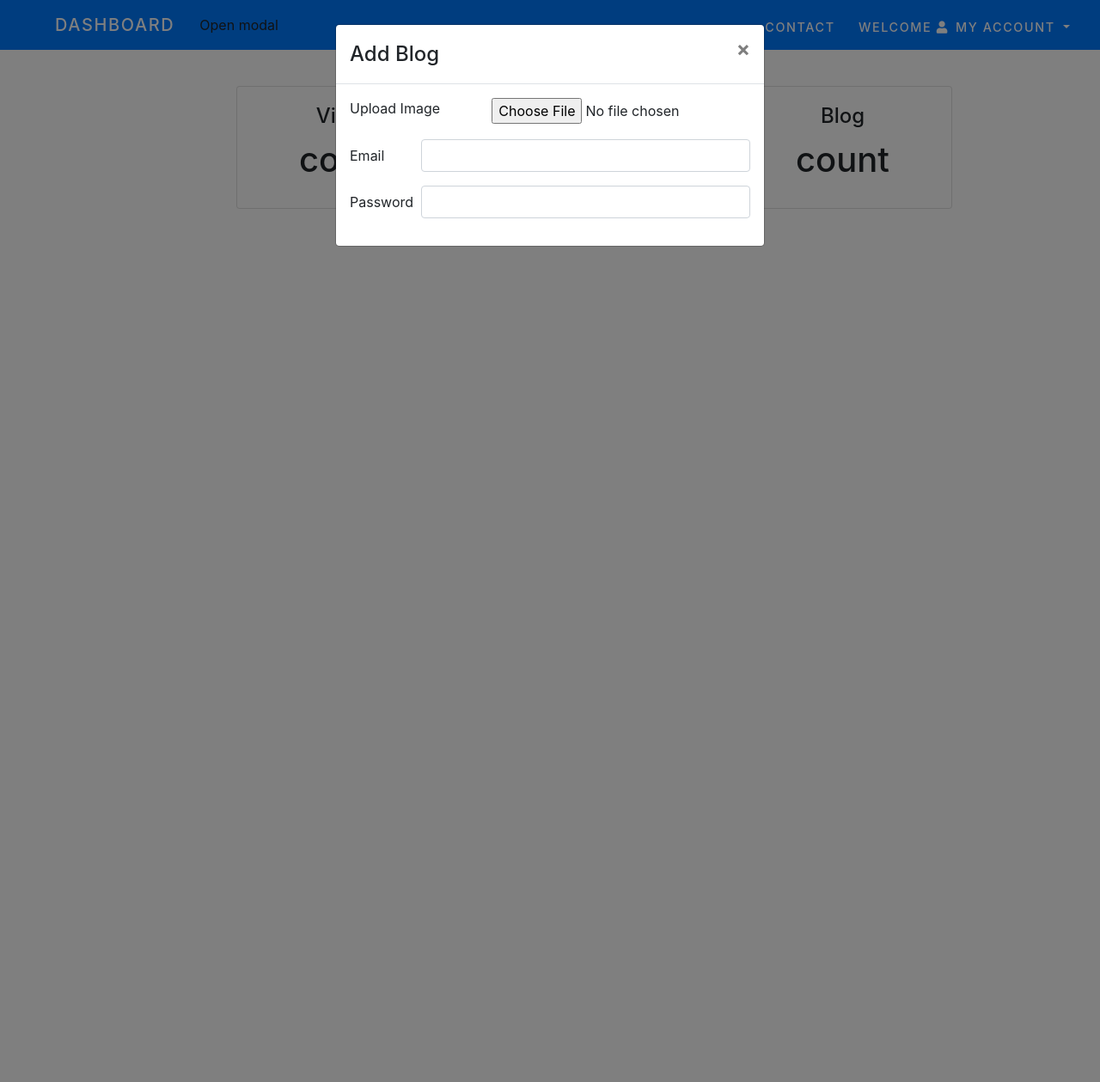
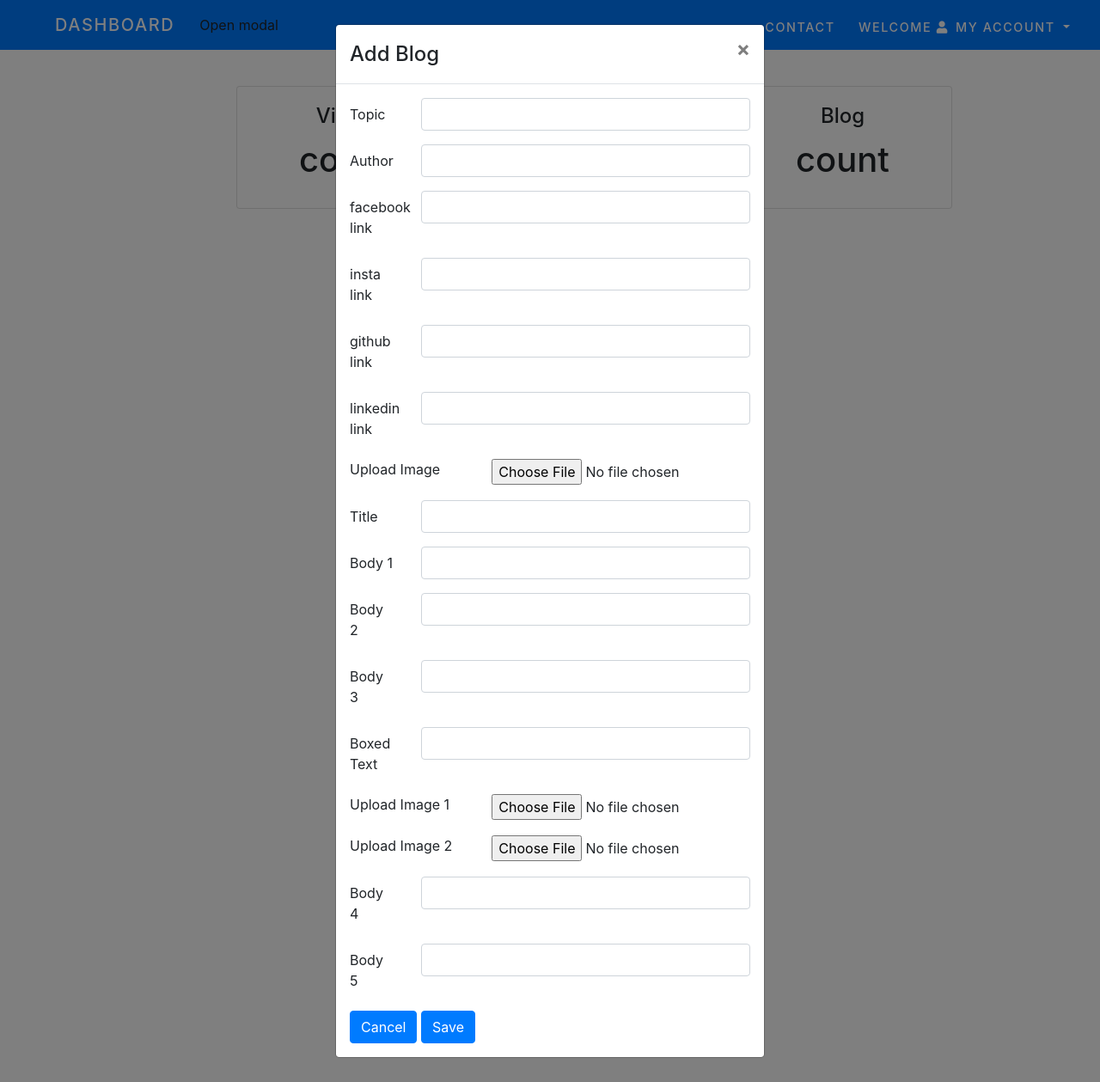
Before and after one commit to Nilam-020/Modern_Web, a Django app: page /dashboard/ in a window 1280 px wide, after a click on "Open modal". Shown: the whole page at 86% size. Run offline with Django 3.2, Linux system fonts and the light colour scheme; some libraries are stand-ins or nearby versions.

Commit message:
modal modified

```diff
--- a/templates/dashboard.html
+++ b/templates/dashboard.html
@@ -91,6 +91,7 @@
         </div>
 
         <!-- The Modal -->
+        <div class="container-fluid">
         <div class="modal" id="myModal">
             <div class="modal-dialog">
                 <div class="modal-content">
@@ -104,6 +105,43 @@
                     <!-- Modal body -->
                     <div class="modal-body">
                         <form action="dashboard" method="post">
+
+                                <div class="form-group row">
+                                <label for="topic" class="col-sm-2 col-form-label">Topic</label>
+                                <div class="col-sm-10">
+                                    <input type="text" class="form-control" id="topic">
+                                </div>
+                            </div>
+                            <div class="form-group row">
+                                <label for="author" class="col-sm-2 col-form-label">Author</label>
+                                <div class="col-sm-10">
+                                    <input type="text" class="form-control" id="author">
+                                </div>
+                            </div>
+                            <div class="form-group row">
+                                <label for="facebook" class="col-sm-2 col-form-label">facebook link</label>
+                                <div class="col-sm-10">
+                                    <input type="text" class="form-control" id="facebook">
+                                </div>
+                            </div>
+                             <div class="form-group row">
+                                <label for="insta" class="col-sm-2 col-form-label">insta link</label>
+                                <div class="col-sm-10">
+                                    <input type="text" class="form-control" id="insta">
+                                </div>
+                            </div>
+                             <div class="form-group row">
+                                <label for="github" class="col-sm-2 col-form-label">github link</label>
+                                <div class="col-sm-10">
+                                    <input type="text" class="form-control" id="github">
+                                </div>
+                            </div>
+                             <div class="form-group row">
+                                <label for="link" class="col-sm-2 col-form-label">linkedin link</label>
+                                <div class="col-sm-10">
+                                    <input type="text" class="form-control" id="link">
+                                </div>
+                            </div>
                             <div class="form-group row">
                                 <label for="staticUpload" class="col-sm-4">Upload Image</label>
                                 <div class="col-sm-8">
@@ -111,23 +149,68 @@
                                 </div>
                             </div>
                             <div class="form-group row">
-                                <label for="staticEmail" class="col-sm-2 col-form-label">Email</label>
+                                <label for="title" class="col-sm-2 col-form-label">Title</label>
                                 <div class="col-sm-10">
-                                    <input type="text" class="form-control" id="staticEmail">
+                                    <input type="text" class="form-control" id="title">
+                                </div>
+                            </div>
+
+                            <div class="form-group row">
+                                <label for="body" class="col-sm-2 col-form-label">Body 1</label>
+                                <div class="col-sm-10">
+                                    <input type="text" class="form-control" col="3" id="body">
+                                </div>
+                            </div>
+                        <div class="form-group row">
+                                <label for="body2" class="col-sm-2 col-form-label">Body 2</label>
+                                <div class="col-sm-10">
+                                    <input type="text" class="form-control" id="body2">
                                 </div>
                             </div>
                             <div class="form-group row">
-                                <label for="inputPassword" class="col-sm-2 col-form-label">Password</label>
+                                <label for="Body3" class="col-sm-2 col-form-label">Body 3</label>
                                 <div class="col-sm-10">
-                                    <input type="password" class="form-control" id="inputPassword">
+                                    <input type="text" class="form-control" id="Body3">
                                 </div>
                             </div>
+                            <div class="form-group row">
+                                <label for="boxed" class="col-sm-2 col-form-label">Boxed Text</label>
+                                <div class="col-sm-10">
+                                    <input type="text" class="form-control" id="boxed">
+                                </div>
+                            </div>
+                            <div class="form-group row">
+                                <label for="staticUpload2" class="col-sm-4">Upload Image 1</label>
+                                <div class="col-sm-8">
+                                    <input type="file" class="form-control-file" id="staticUpload2">
+                                </div>
+                            </div>
+                            <div class="form-group row">
+                                <label for="staticUpload3" class="col-sm-4">Upload Image 2</label>
+                                <div class="col-sm-8">
+                                    <input type="file" class="form-control-file" id="staticUpload3">
+                                </div>
+                            </div>
+                            <div class="form-group row">
+                                <label for="Body4" class="col-sm-2 col-form-label">Body 4</label>
+                                <div class="col-sm-10">
+                                    <input type="text" class="form-control" id="Body4">
+                                </div>
+                            </div>
+                            <div class="form-group row">
+                                <label for="Body5" class="col-sm-2 col-form-label">Body 5</label>
+                                <div class="col-sm-10">
+                                    <input type="text" class="form-control" id="Body5">
+                                </div>
+                            </div>
+                             <button type="submit" class="btn btn-primary">Cancel</button>
+                             <button type="submit" class="btn btn-primary">Save</button>
                         </form>
-
                     </div>
                 </div>
             </div>
 
+        </div>
         </div>
     </div>
 
```
